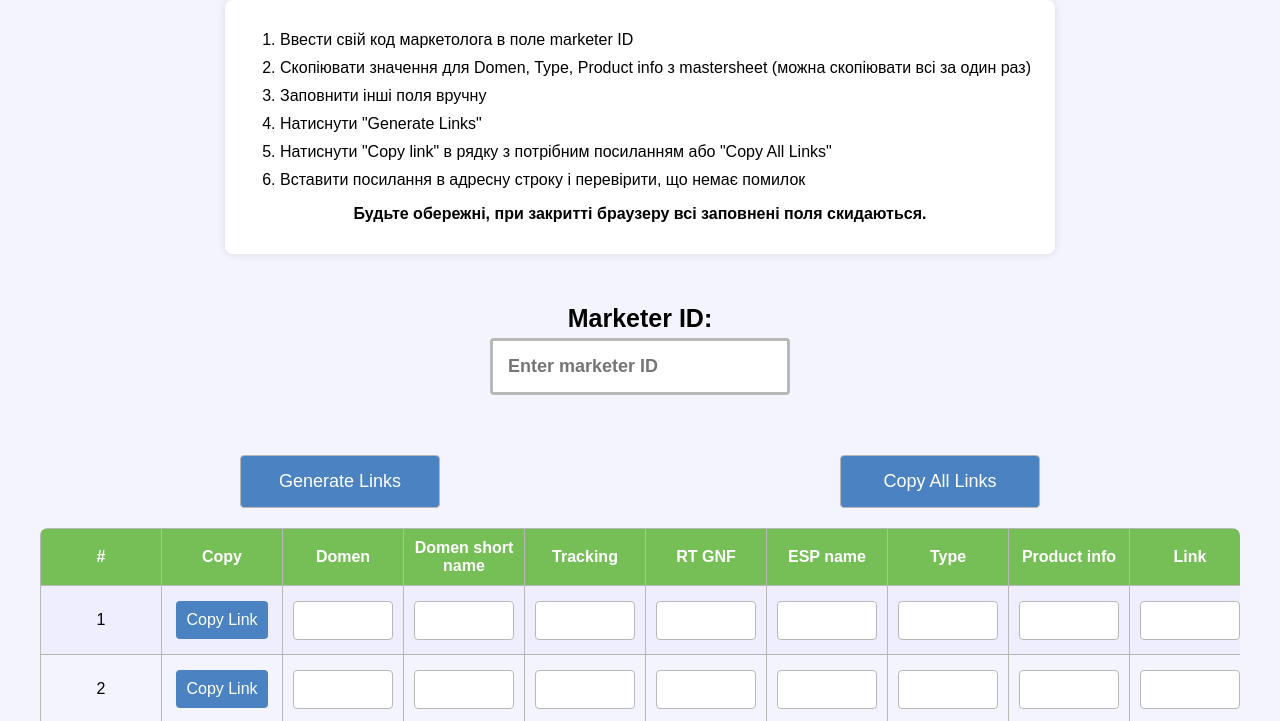
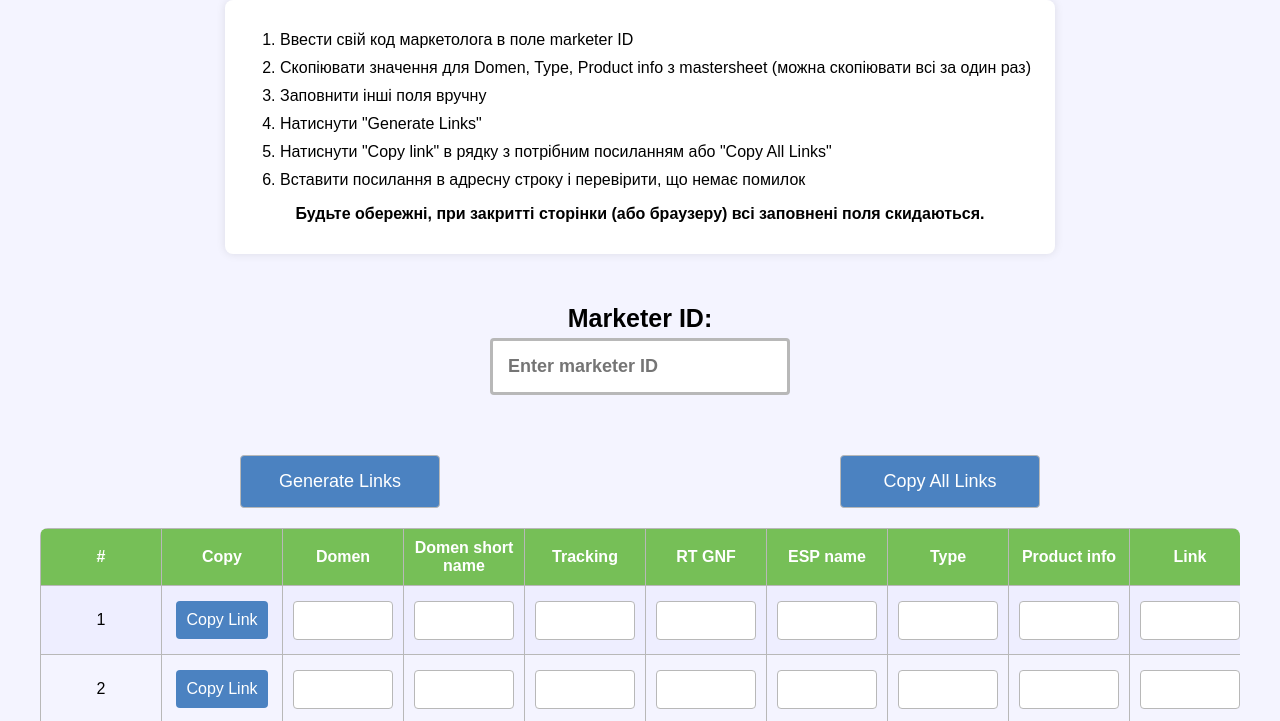
Before and after one commit to perites/LinkBuilding, a plain HTML site: page index.html in a window 1280 px wide. Shown: the part 78-799 px from the top of the page. Drawn offline with Linux system fonts and the light colour scheme.

Commit message:
instruction message update

```diff
--- a/index.html
+++ b/index.html
@@ -20,7 +20,7 @@
         <li>Натиснути "Copy link" в рядку з потрібним посиланням або "Copy All Links"</li>
         <li>Вставити посилання в адресну строку і перевірити, що немає помилок</li>
     </ol>
-    <p><strong>Будьте обережні, при закритті браузеру всі заповнені поля скидаються.</strong></p>
+    <p><strong>Будьте обережні, при закритті сторінки (або браузеру) всі заповнені поля скидаються.</strong></p>
 </div>
 
 <div class="container">
```
